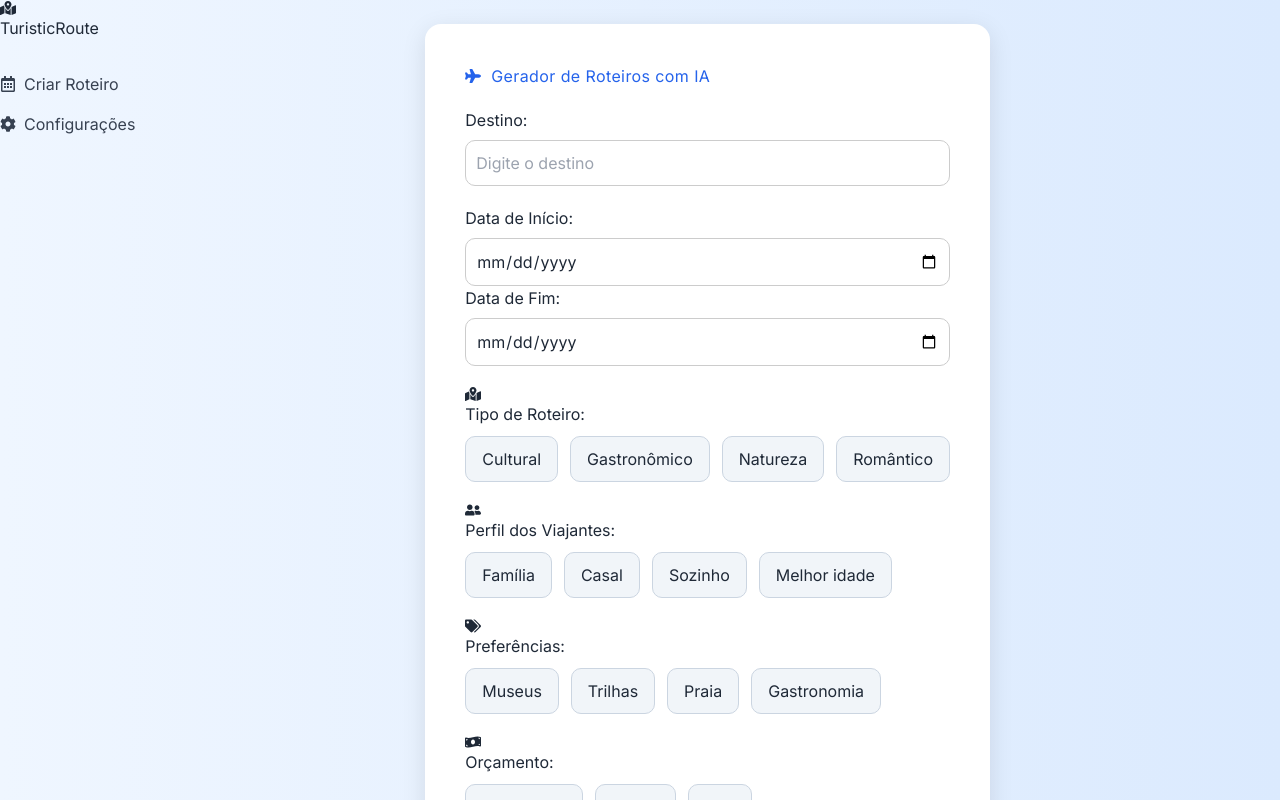
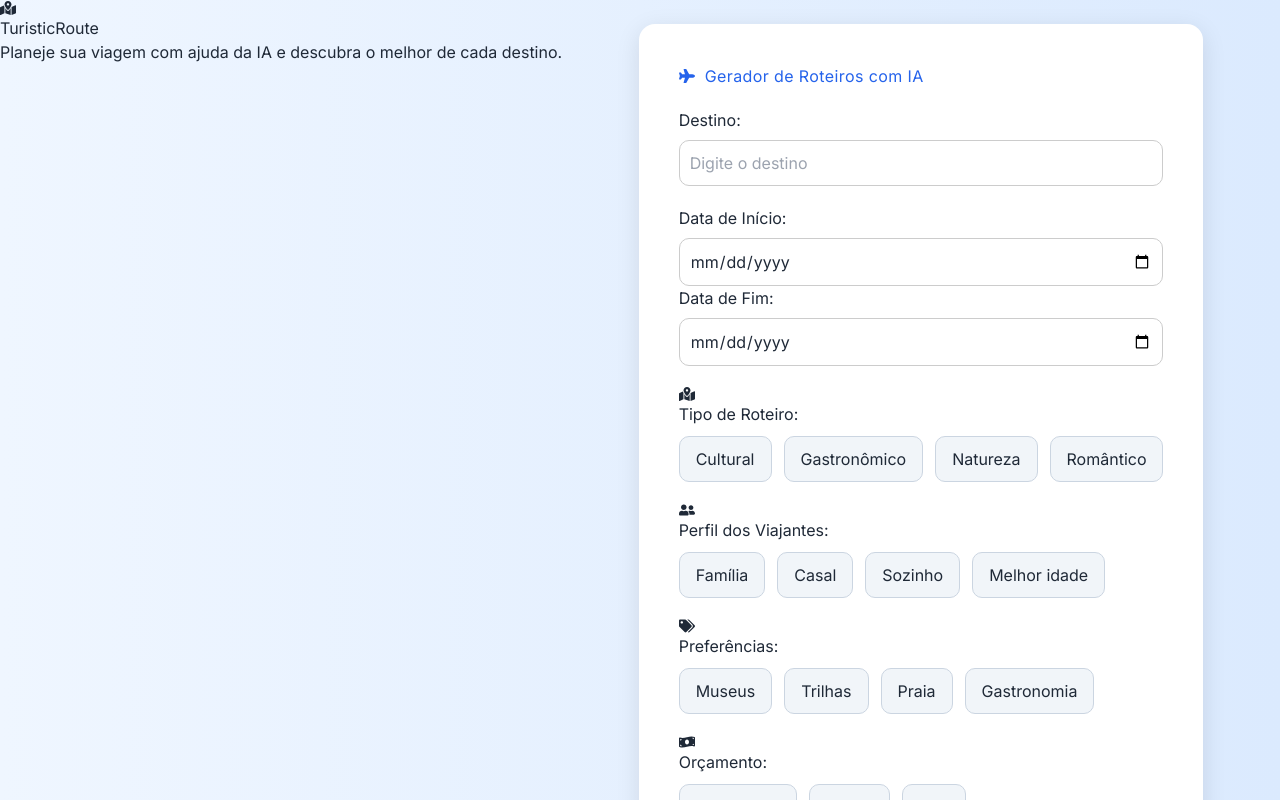
Before and after one commit to alvesgeorge/routeIA2, a React (Vite) app: page / in a window 1280 px wide. Shown: the top 800 px of the page. Built offline with nearby package versions, Linux system fonts and the light colour scheme.

Commit message:
Update Sidebar.jsx

```diff
--- a/src/components/Sidebar.jsx
+++ b/src/components/Sidebar.jsx
@@ -1,23 +1,14 @@
-// src/components/Sidebar.jsx
-import { FaMapMarkedAlt, FaRegCalendarAlt, FaCog } from 'react-icons/fa';
+
+import React, { FaMapMarkedAlt } from 'react-icons/fa'
 
 export default function Sidebar() {
   return (
-    <aside className="sidebar">
+    <div className="sidebar">
       <div className="logo">
         <FaMapMarkedAlt />
-        TuristicRoute
+        <span>TuristicRoute</span>
       </div>
-      <nav className="mt-8 flex flex-col gap-4 text-gray-700 font-medium">
-        <a href="#" className="flex items-center gap-2 hover:text-blue-600">
-          <FaRegCalendarAlt />
-          Criar Roteiro
-        </a>
-        <a href="#" className="flex items-center gap-2 hover:text-blue-600">
-          <FaCog />
-          Configurações
-        </a>
-      </nav>
-    </aside>
-  );
+      <p>Planeje sua viagem com ajuda da IA e descubra o melhor de cada destino.</p>
+    </div>
+  )
 }
```
